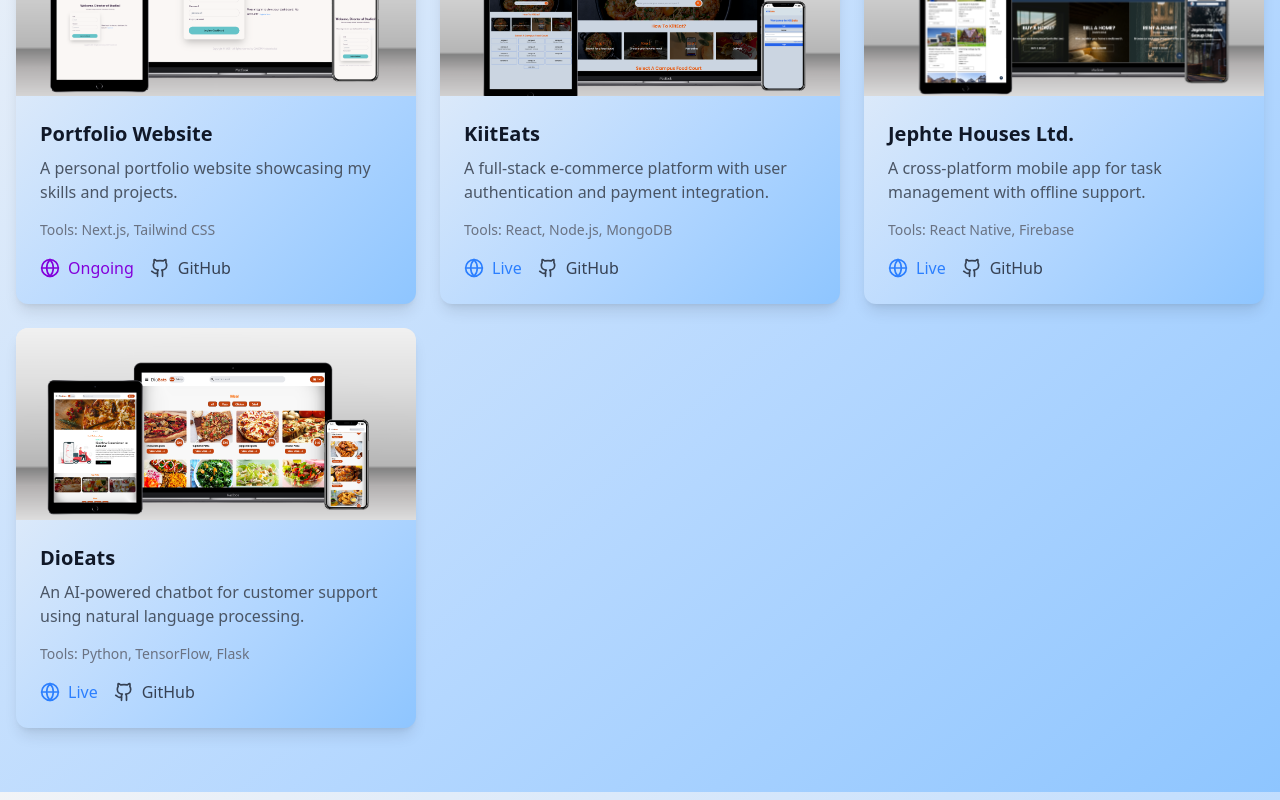
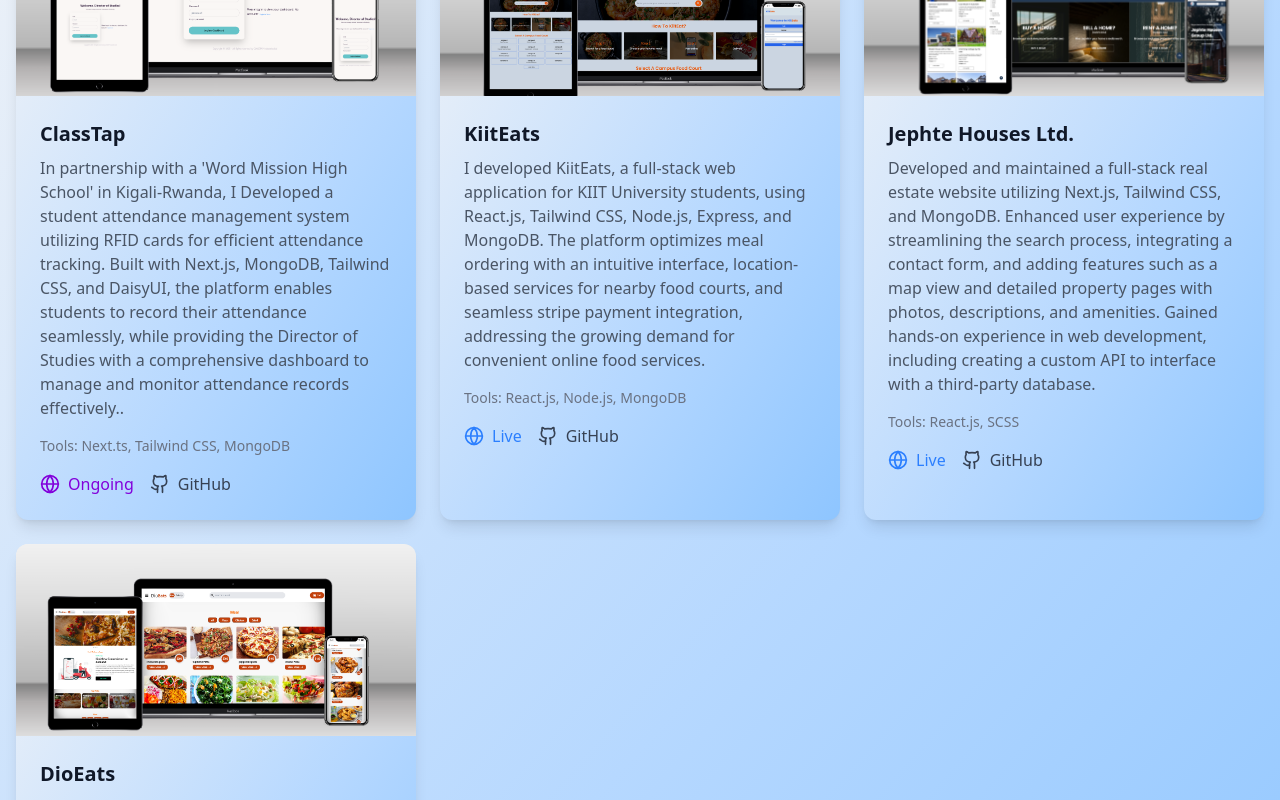
Before and after one commit to Iyabivuz-e/new-portfolio, a Next.js app: page / in a window 1280 px wide. Shown: the part 3880-4680 px from the top of the page. Built offline with nearby package versions, Linux system fonts and the light colour scheme.

Commit message:
updated the projects

```diff
--- a/src/app/components/projects/Project.tsx
+++ b/src/app/components/projects/Project.tsx
@@ -7,10 +7,10 @@
   const projects = [
     {
       image: "/ClassTap.png",
-      title: "Portfolio Website",
+      title: "ClassTap",
       description:
-        "A personal portfolio website showcasing my skills and projects.",
-      tools: "Next.js, Tailwind CSS",
+        "In partnership with a 'Word Mission High School' in Kigali-Rwanda, I Developed a student attendance management system utilizing RFID cards for efficient attendance tracking. Built with Next.js, MongoDB, Tailwind CSS, and DaisyUI, the platform enables students to record their attendance seamlessly, while providing the Director of Studies with a comprehensive dashboard to manage and monitor attendance records effectively..",
+      tools: "Next.ts, Tailwind CSS, MongoDB",
       // liveLink: "https://example.com",
       githubLink: "https://github.com/Iyabivuz-e/ClassTap",
     },
@@ -18,8 +18,8 @@
       image: "/KeetEats.png",
       title: "KiitEats",
       description:
-        "A full-stack e-commerce platform with user authentication and payment integration.",
-      tools: "React, Node.js, MongoDB",
+        "I developed KiitEats, a full-stack web application for KIIT University students, using React.js, Tailwind CSS, Node.js, Express, and MongoDB. The platform optimizes meal ordering with an intuitive interface, location-based services for nearby food courts, and seamless stripe payment integration, addressing the growing demand for convenient online food services.",
+      tools: "React.js, Node.js, MongoDB",
       liveLink: "https://kiiteats.vercel.app/",
       githubLink: "https://github.com/Iyabivuz-e/KiitEats",
     },
@@ -27,8 +27,8 @@
       image: "/realEstate.png",
       title: "Jephte Houses Ltd.",
       description:
-        "A cross-platform mobile app for task management with offline support.",
-      tools: "React Native, Firebase",
+        "Developed and maintained a full-stack real estate website utilizing Next.js, Tailwind CSS, and MongoDB. Enhanced user experience by streamlining the search process, integrating a contact form, and adding features such as a map view and detailed property pages with photos, descriptions, and amenities. Gained hands-on experience in web development, including creating a custom API to interface with a third-party database.",
+      tools: "React.js, SCSS",
       liveLink: "https://jephte-house-ltd.netlify.app/",
       githubLink: "https://github.com/Iyabivuz-e/Real-Estate",
     },
@@ -36,7 +36,7 @@
       image: "/DioEats.png",
       title: "DioEats",
       description:
-        "An AI-powered chatbot for customer support using natural language processing.",
+        "Developed a responsive food ordering platform using React.js and Tailwind CSS, focusing on a seamless user experience. Implemented dynamic components for interactive browsing and utilized Tailwind's utility-first classes for efficient styling. The project is hosted on Netlify, ensuring optimal performance and accessibility.",
       tools: "Python, TensorFlow, Flask",
       liveLink: "https://dioeats.netlify.app/",
       githubLink: "https://github.com/Iyabivuz-e/Tailwind-Recipe-Simple-App",
```
